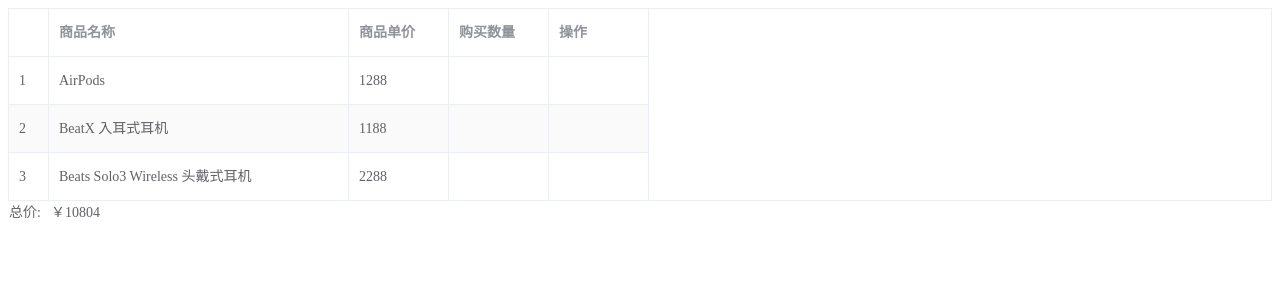
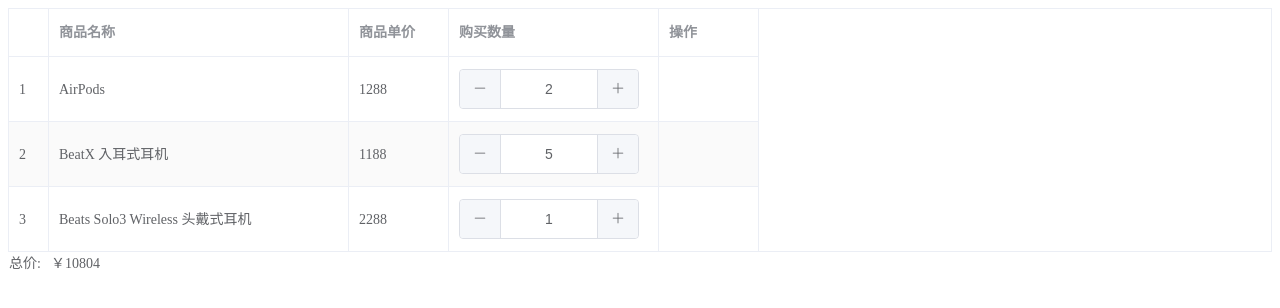
Before and after one commit to OpeningGithub/cart_young, a Vue app: page / in a window 1280 px wide. Shown: the top 308 px of the page. Built offline with nearby package versions, Linux system fonts and the light colour scheme.

Commit message:
实现InputNumber计数器 * /src/views/cartTable.vue

```diff
--- a/src/plugins/element.js
+++ b/src/plugins/element.js
@@ -1,6 +1,6 @@
 import Vue from 'vue'
 import {
-  Button, Table, TableColumn, Descriptions, DescriptionsItem
+  Button, Table, TableColumn, Descriptions, DescriptionsItem, InputNumber
 } from 'element-ui'
 
 Vue.use(Button)
@@ -8,3 +8,4 @@
 Vue.use(TableColumn)
 Vue.use(Descriptions)
 Vue.use(DescriptionsItem)
+Vue.use(InputNumber)
--- a/src/views/cartTable.vue
+++ b/src/views/cartTable.vue
@@ -4,7 +4,15 @@
       <el-table-column type="index" width="40"></el-table-column>
       <el-table-column prop="name" label="商品名称" width="300"></el-table-column>
       <el-table-column prop="price" label="商品单价" width="100"></el-table-column>
-      <el-table-column label="购买数量" width="100"></el-table-column>
+      <el-table-column label="购买数量" width="210">
+        <template slot-scope="scope">
+          <el-input-number
+            v-model="scope.row.amount"
+            @change="handleChange"
+            :min="0" :max="999">
+          </el-input-number>
+        </template>
+      </el-table-column>
       <el-table-column label="操作" width="100"></el-table-column>
     </el-table>
     <el-descriptions>
@@ -40,8 +48,13 @@
       totalPrice: 0
     }
   },
-  methods () {
-
+  methods: {
+    handleChange () {
+      this.totalPrice = 0
+      for (let i = 0; i < this.tableData.length; ++i) {
+        this.totalPrice += this.tableData[i].amount * this.tableData[i].price
+      }
+    }
   },
   created () {
     for (let i = 0; i < this.tableData.length; ++i) {
```
